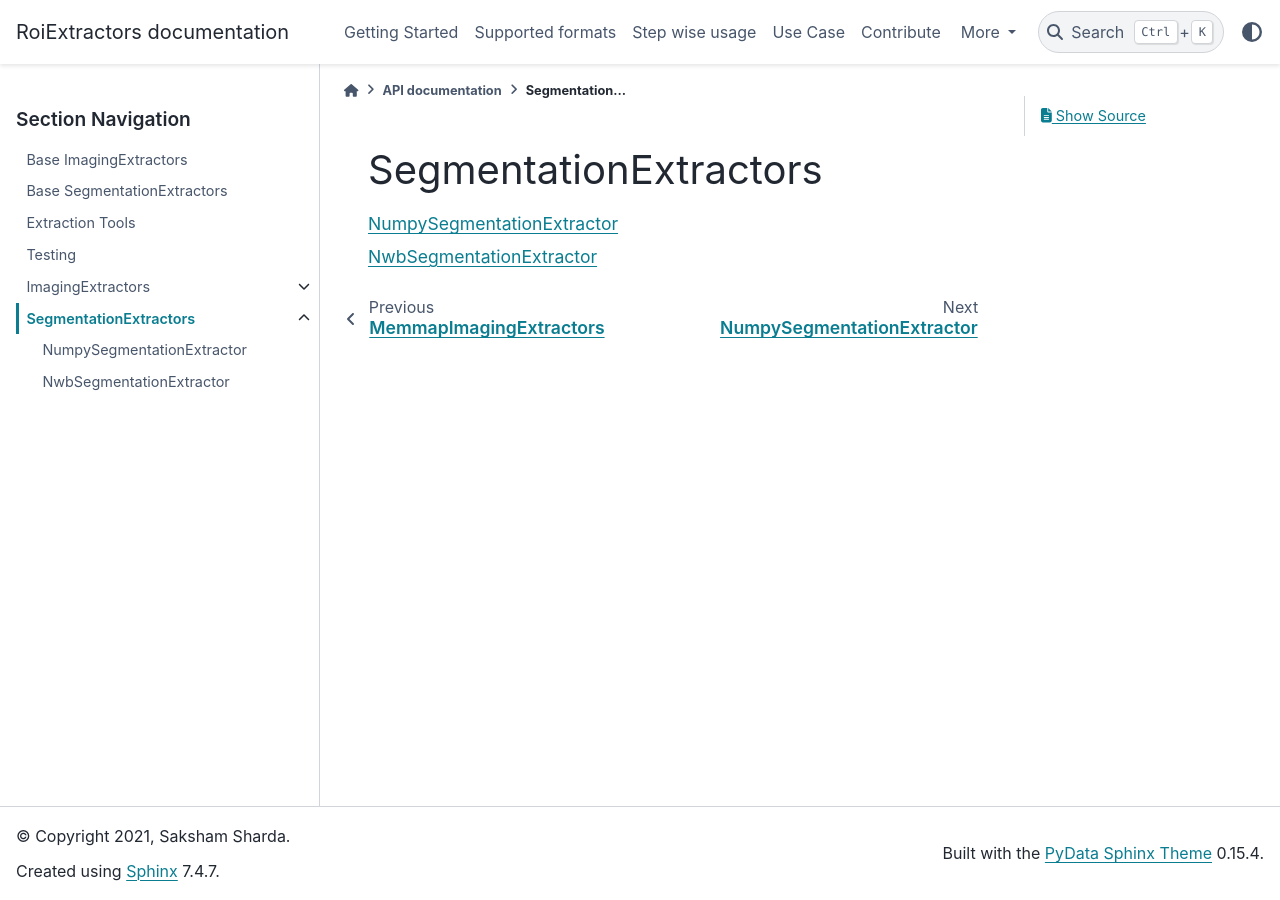
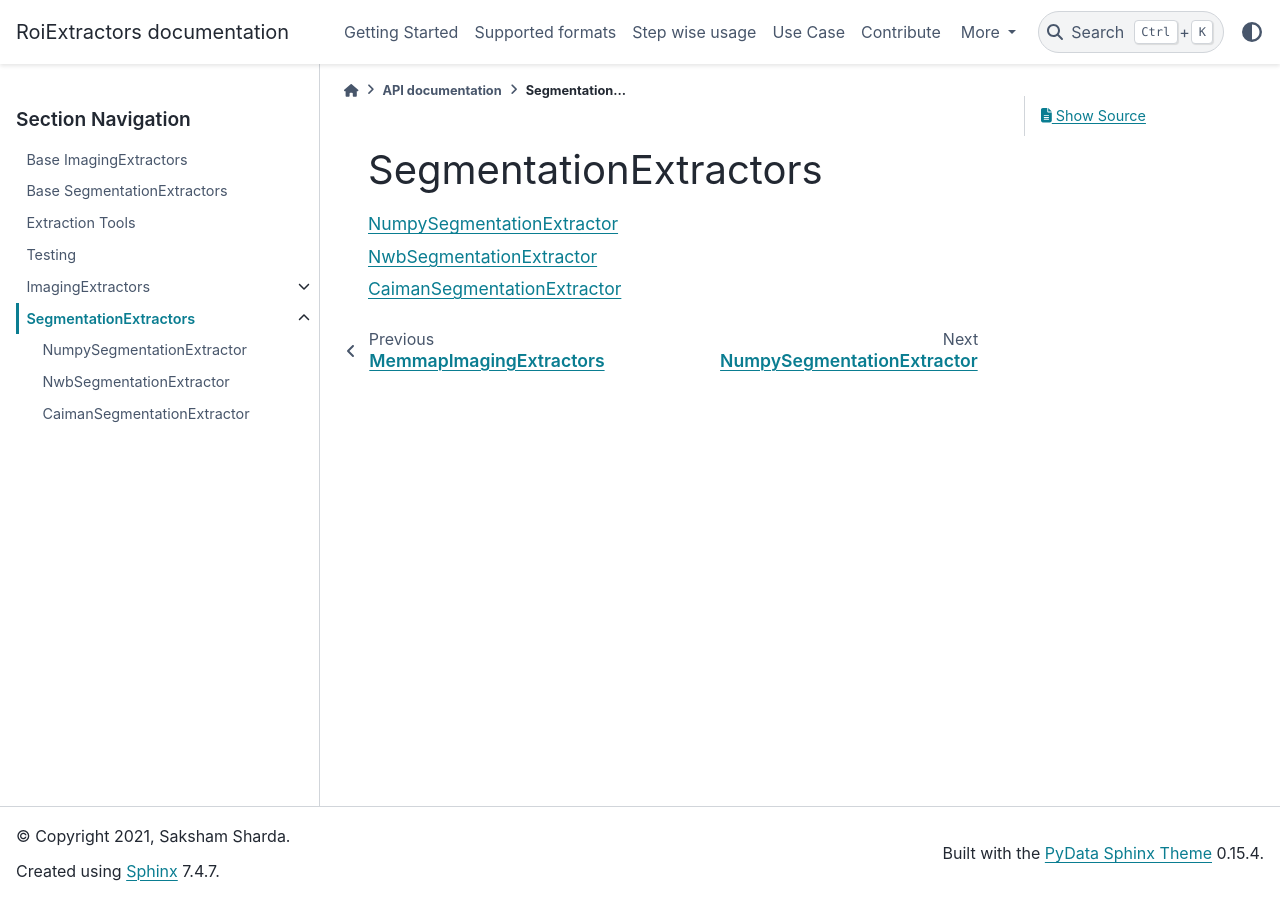
Before and after one commit to catalystneuro/roiextractors, a Sphinx documentation site: the page built from docs/source/my_api/segmentation_extractors/index.rst, in a window 1280 px wide. Built offline with Sphinx 7.4.7 and the PyData theme 0.15.4, drawn with Linux system fonts in a browser that asks for light colours.

Commit message:
added caiman

```diff
--- /dev/null
+++ b/docs/source/my_api/segmentation_extractors/caimansegmentationextractor.rst
@@ -0,0 +1,3 @@
+CaimanSegmentationExtractor
+----------------
+.. autoclass:: roiextractors.CaimanSegmentationExtractor
--- a/docs/source/my_api/segmentation_extractors/index.rst
+++ b/docs/source/my_api/segmentation_extractors/index.rst
@@ -6,3 +6,4 @@ SegmentationExtractors
 
   numpysegmentationextractor
   nwbsegmentationextractor
+  caimansegmentationextractor
```
